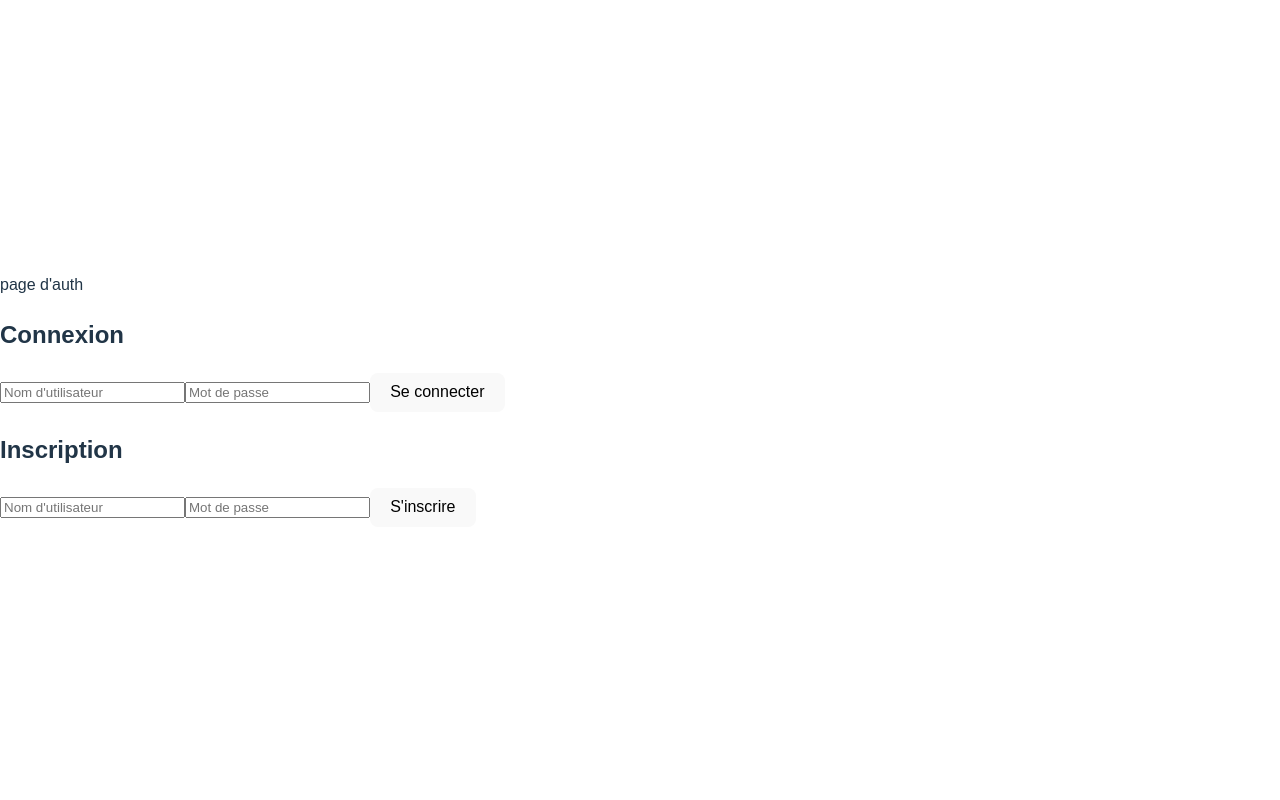
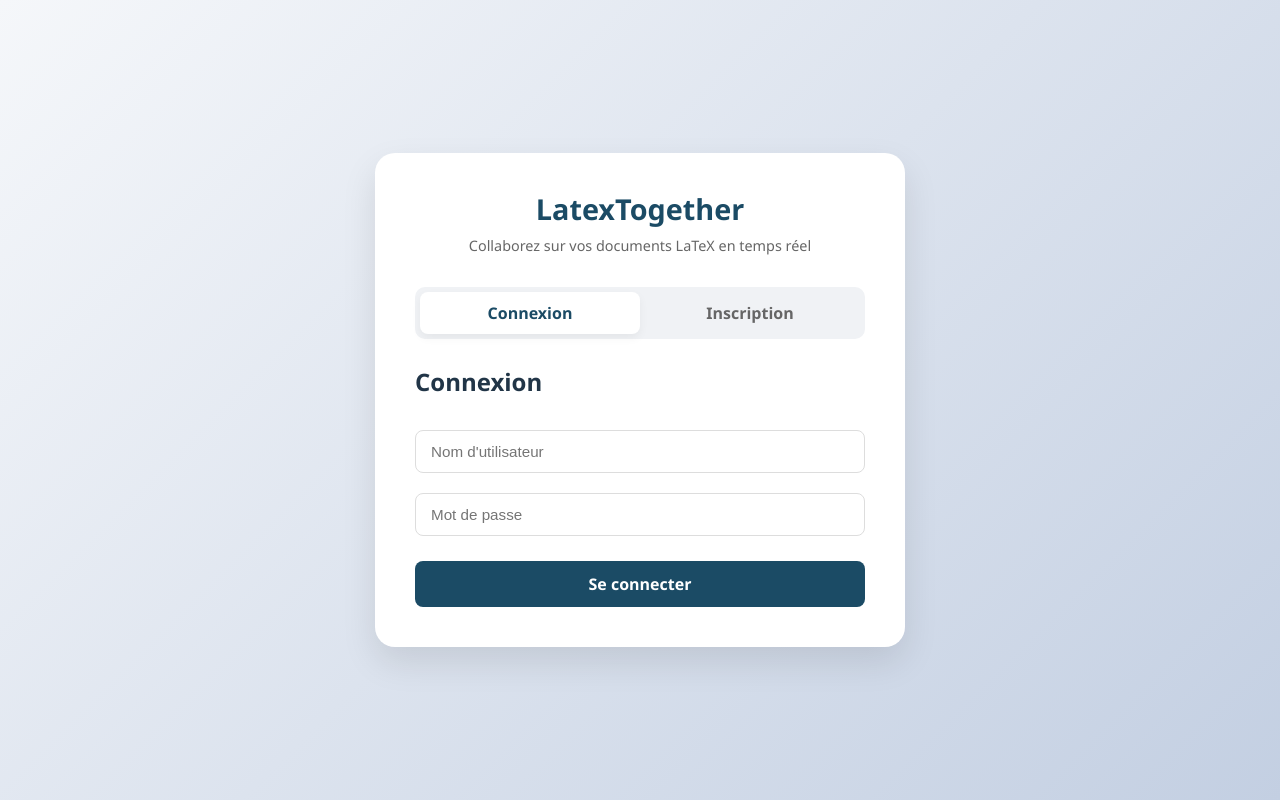
Before and after one commit to alexlgrs/latextogether, a React (Vite) app in the folder client/: page /auth in a window 1280 px wide. Built offline with nearby package versions, Linux system fonts and the light colour scheme.

Commit message:
style: Ajout style sur authPage

```diff
--- a/client/src/pages/AuthPage/AuthPage.css
+++ b/client/src/pages/AuthPage/AuthPage.css
@@ -0,0 +1,109 @@
+/* coherent avec le reste, généré par gemini */
+.AuthPage {
+    width: 100vw;
+    height: 100vh;
+    background: linear-gradient(135deg, #f5f7fa 0%, #c3cfe2 100%);
+    display: flex;
+    justify-content: center;
+    align-items: center;
+    font-family: 'Segoe UI', sans-serif;
+}
+
+.authContainer {
+    background: white;
+    width: 100%;
+    max-width: 450px;
+    padding: 40px;
+    border-radius: 20px;
+    box-shadow: 0 15px 35px rgba(0, 0, 0, 0.1);
+    animation: fadeIn 0.5s ease;
+}
+
+@keyframes fadeIn {
+    from { opacity: 0; transform: translateY(20px); }
+    to { opacity: 1; transform: translateY(0); }
+}
+
+.authHeader {
+    text-align: center;
+    margin-bottom: 30px;
+}
+
+.authLogo {
+    background: #1B4B65;
+    color: white;
+    width: 50px;
+    height: 50px;
+    line-height: 50px;
+    border-radius: 12px;
+    font-size: 1.5rem;
+    font-weight: bold;
+    margin: 0 auto 15px;
+}
+
+.authHeader h1 {
+    color: #1B4B65;
+    margin: 0;
+    font-size: 1.8rem;
+}
+
+.authHeader p {
+    color: #666;
+    font-size: 0.9rem;
+    margin-top: 10px;
+}
+
+/* Style des Onglets */
+.authToggle {
+    display: flex;
+    background: #f0f2f5;
+    padding: 5px;
+    border-radius: 10px;
+    margin-bottom: 25px;
+}
+
+.authToggle button {
+    flex: 1;
+    padding: 10px;
+    border: none;
+    background: transparent;
+    cursor: pointer;
+    font-weight: 600;
+    color: #666;
+    border-radius: 8px;
+    transition: all 0.3s ease;
+}
+
+.authToggle button.active {
+    background: white;
+    color: #1B4B65;
+    box-shadow: 0 4px 10px rgba(0, 0, 0, 0.05);
+}
+
+/* Style pour les composants enfants (Login/Register) */
+.authContent input {
+    width: 100%;
+    padding: 12px 15px;
+    margin: 10px 0;
+    border: 1px solid #ddd;
+    border-radius: 8px;
+    box-sizing: border-box;
+    font-size: 0.95rem;
+}
+
+.authContent button[type="submit"] {
+    width: 100%;
+    padding: 12px;
+    background-color: #1B4B65;
+    color: white;
+    border: none;
+    border-radius: 8px;
+    font-weight: bold;
+    cursor: pointer;
+    margin-top: 15px;
+    transition: background 0.3s;
+}
+
+.authContent button[type="submit"]:hover {
+    background-color: #14384d;
+}
--- a/client/src/pages/AuthPage/AuthPage.jsx
+++ b/client/src/pages/AuthPage/AuthPage.jsx
@@ -1,13 +1,38 @@
-import Login from "../../components/LoginComponent/Login"
-import Register from "../../components/RegisterComponent/Register"
+import { useState } from 'react';
+import Login from "../../components/LoginComponent/Login";
+import Register from "../../components/RegisterComponent/Register";
+import "./AuthPage.css";
 
 const AuthPage = () => {
+  const [isLoginView, setIsLoginView] = useState(true);
+
   return (
-    <div>
-      <div>page d'auth</div >
+    <div className='AuthPage'>
+      <div className='authContainer'>
+        <div className='authHeader'>
+          <h1>LatexTogether</h1>
+          <p>Collaborez sur vos documents LaTeX en temps réel</p>
+        </div>
 
-      <Login/>
-      <Register/>
+        <div className='authToggle'>
+          <button
+            className={isLoginView ? 'active' : ''}
+            onClick={() => setIsLoginView(true)}
+          >
+            Connexion
+          </button>
+          <button
+            className={!isLoginView ? 'active' : ''}
+            onClick={() => setIsLoginView(false)}
+          >
+            Inscription
+          </button>
+        </div>
+
+        <div className='authContent'>
+          {isLoginView ? <Login /> : <Register />}
+        </div>
+      </div>
     </div>
   );
 };
```
